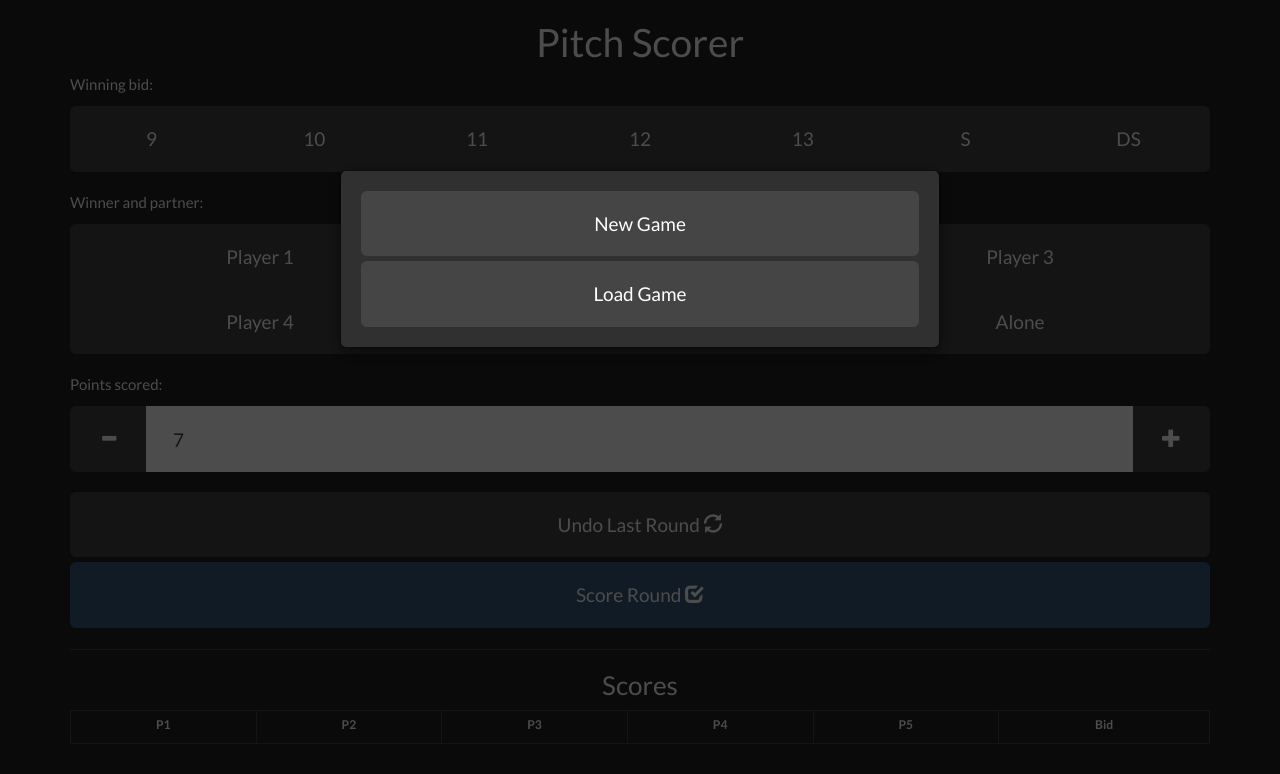
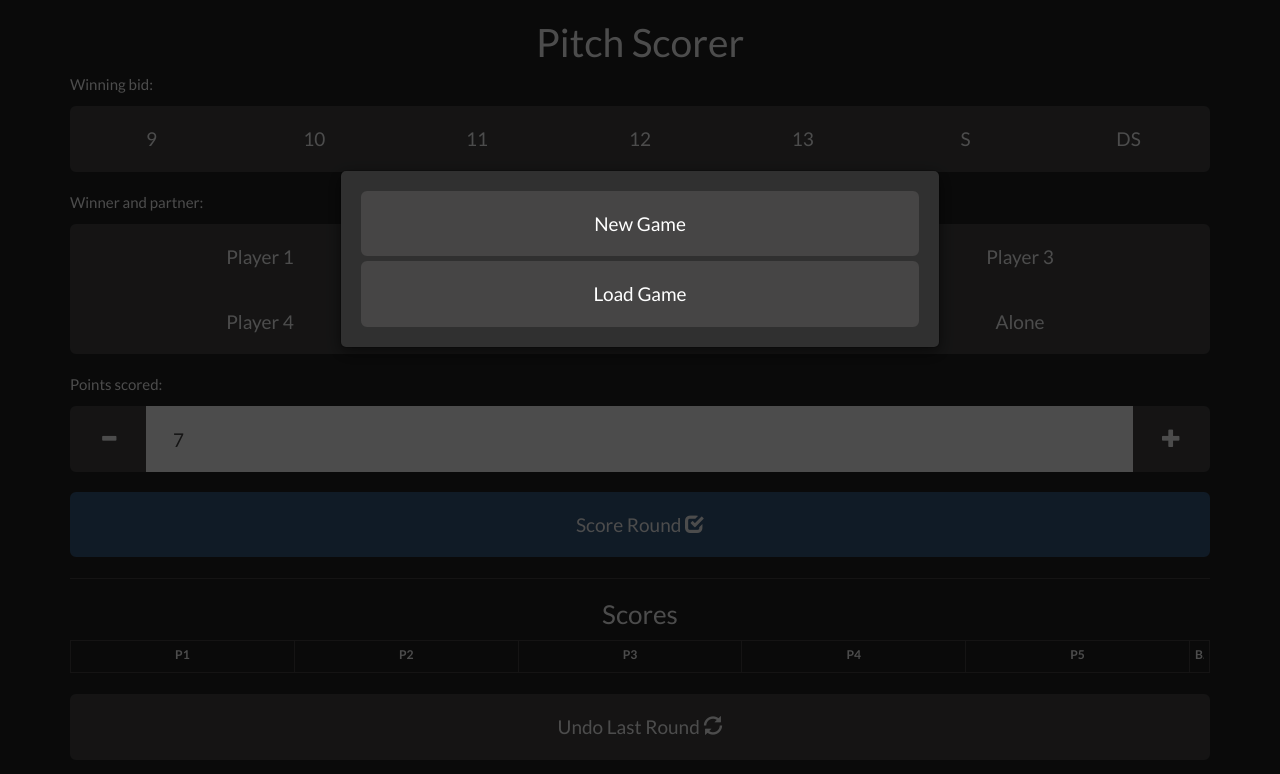
Before and after one commit to scorepitch/scorepitch.github.io, a Jekyll site: the page built from index.html, in a window 1280 px wide. Shown: the top 774 px of the page. Built offline with Jekyll 4.4.1, drawn with Linux system fonts in a browser that asks for light colours.

Commit message:
CSS tweaks

```diff
--- a/index.html
+++ b/index.html
@@ -82,7 +82,6 @@ title: Home
   </div>
   <div class="row">
     <div class="col-md-12">
-      <button id="undoButton" class="btn btn-default btn-lg btn-block">Undo Last Round <span class="glyphicon glyphicon-refresh"></span></button>
       <button id="scoreButton" class="btn btn-primary btn-lg btn-block">Score Round <span class="glyphicon glyphicon-check"></span></button>
     </div>
   </div>
@@ -91,6 +90,7 @@ title: Home
   <div class="row">
     <div class="col-md-12">
       {% include scoreTable.html %}
+      <button id="undoButton" class="btn btn-default btn-lg btn-block">Undo Last Round <span class="glyphicon glyphicon-refresh"></span></button>
     </div>
   </div>
 </div>
--- a/scripts/script.js
+++ b/scripts/script.js
@@ -32,8 +32,6 @@ $(document).ready(function () {
   });
 
   // Toggle player buttons, 2 max
-  var numSelected = 0;
-  var lastSelected;
   $('.playerGroup button').click(function() {
     var thisButton = $(this);
     if(numSelected > 1)
@@ -45,6 +43,11 @@ $(document).ready(function () {
     thisButton.addClass('active');
     lastSelected = thisButton;
     numSelected++;
+    if(numSelected == 2)
+    {
+      $('#partnerMessage').removeClass('hidden');
+      $('#partnerMessage').addClass('hidden');
+    }
   });
 
   // Toggle bid buttons, 1 max
@@ -52,6 +55,8 @@ $(document).ready(function () {
     var thisButton = $(this);
     $('.bidGroup button').removeClass('active');
     thisButton.addClass('active');
+    $('#bidMessage').removeClass('hidden');
+    $('#bidMessage').addClass('hidden');
   });
 
   /* Number input  http://bootsnipp.com/snippets/featured/buttons-minus-and-plus-in-input */
@@ -128,6 +133,8 @@ $('input-number').keydown(function (e) {
 /* End number input */
 
 var player1, player2, player3, player4, player5;
+var numSelected = 0;
+var lastSelected;
 
 function ScoreRound()
 {
@@ -140,15 +147,23 @@ function ScoreRound()
   var partner1 = partners.eq(0).html();
   var partner2 = partners.eq(1).html();
 
+  // Check if each player was a partner, give points
   var p1Score = player1 == partner1 || player1 == partner2 ? points : otherPoints;
   var p2Score = player2 == partner1 || player2 == partner2 ? points : otherPoints;
   var p3Score = player3 == partner1 || player3 == partner2 ? points : otherPoints;
   var p4Score = player4 == partner1 || player4 == partner2 ? points : otherPoints;
   var p5Score = player5 == partner1 || player5 == partner2 ? points : otherPoints;
 
+  // Add scores to table
   var roundData = '<tr><td>' + p1Score + '</td><td>' + p2Score + '</td><td>' + p3Score + '</td><td>' + p4Score + '</td><td>' + p5Score + '</td><td>' + bid + '</td></tr>';
   var table = $('.scoreTable tbody');
   table.append(roundData);
+
+  // Reset form
+  $('.playerGroup button').removeClass('active');
+  $('.bidGroup button').removeClass('active');
+  lastSelected = 0;
+  numSelected = 0;
 
   SaveGame();
 }
--- a/stylesheets/style.css
+++ b/stylesheets/style.css
@@ -11,7 +11,13 @@
 }
 
 .scoreTable .truncate {
-  max-width: 16%;
+  max-width: 20px;
+  /*uncomment for columns to fit to content - large content forces horizontal scrolling*/
+  /*max-width: 16%;*/
+}
+
+.scoreTable .truncate:last-child {
+  width: 30px;
 }
 
 .scoreTable .truncate span {
@@ -60,7 +66,13 @@
 
 /* Validation */
 .validate {
-  color: red;
+  /*color: red;*/
+  background-color: #e74c3c;
+  border-color: #e74c3c;
+  color: white;
+  border-radius: 2px;
+  padding-left: 8px;
+  padding-right: 8px;
 }
 
 /* Modals */
```
Also changed, not shown: 3 other files.
